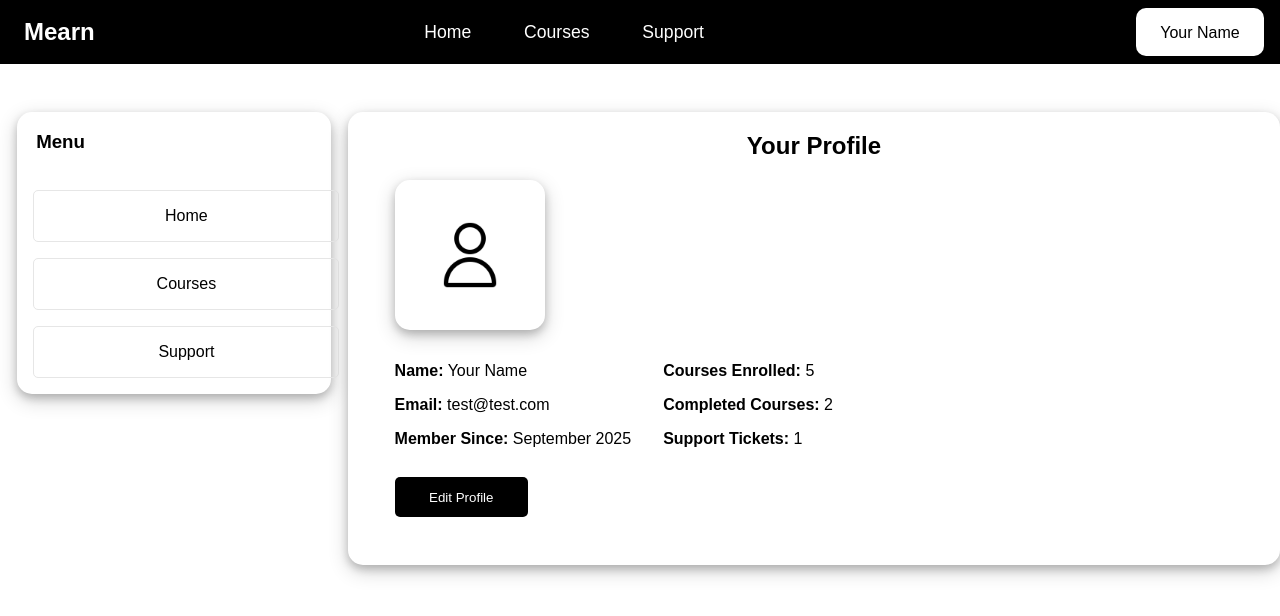
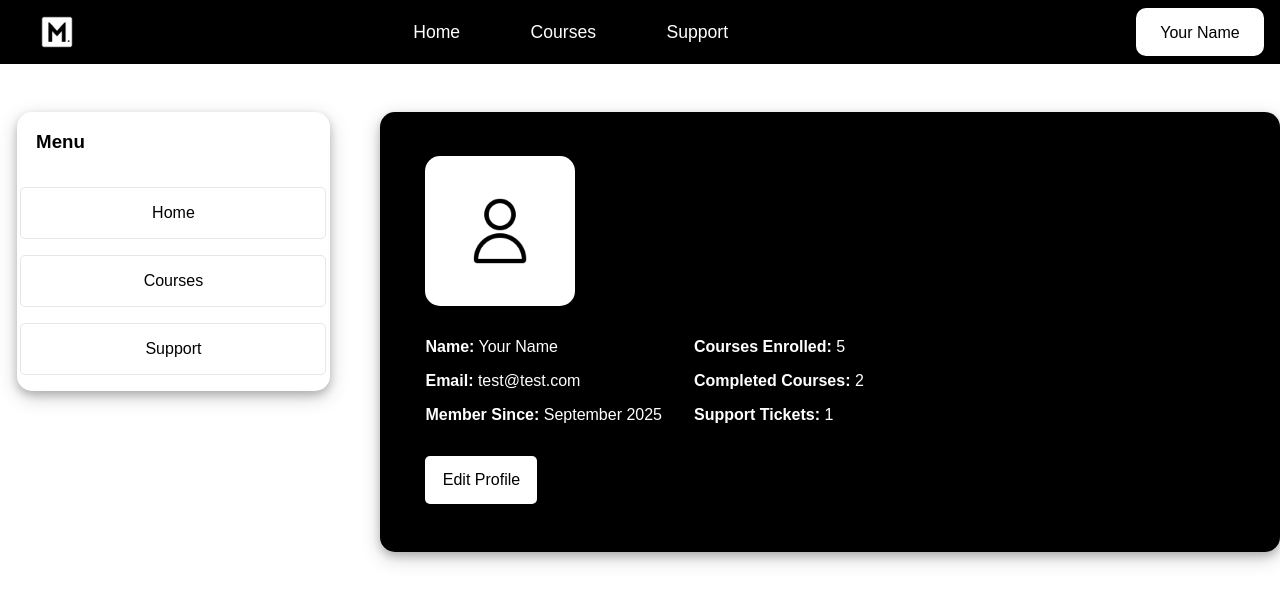
Before and after one commit to kandratiche/web, a plain HTML site: page profilepage.html in a window 1280 px wide. Drawn offline with Linux system fonts and the light colour scheme.

Commit message:
Redesign

```diff
--- a/profilepage.html
+++ b/profilepage.html
@@ -10,7 +10,7 @@
 </head>
 <body>
     <header id="app-header">
-        <h1 class="app-header-company">Mearn</h1>
+        <img class="app-header-company" src="Morphines LOGO.jpg" alt="Mearn"/>
         <p class="app-header-info">Home</p>
         <p class="app-header-info">Courses</p>
         <p class="app-header-info">Support</p>
@@ -23,7 +23,7 @@
             <div class="navbar-menu">
                 <h3 class="navbar-section">Menu</h3>
                 <ul class="navbar-list">
-                    <li class="navbar-item">Home</li>
+                    <a href="index.html"><li class="navbar-item">Home</li></a>
                     <li class="navbar-item">Courses</li>
                     <li class="navbar-item">Support</li>
                 </ul>
--- a/styles/navbar.css
+++ b/styles/navbar.css
@@ -16,12 +16,14 @@
 
 .navbar-section {
     margin-left: 1em;
-    padding-bottom: 1em;
 }
 
 .navbar-list {
+    display: flex;
+    flex-direction: column;
     list-style-type: none;
     padding-left: 0;
+    align-items: center;
 }
 
 .navbar-item {
@@ -32,7 +34,6 @@
     width: 19em;
     padding-top: 1em;
     padding-bottom: 1em;
-    margin-left: 1em;
     margin-top: 1em;
     cursor: pointer;
     border-radius: 5px;
--- a/styles/profile.css
+++ b/styles/profile.css
@@ -2,9 +2,11 @@
     display: flex;
     flex-direction: column;
     align-items: center;
-    width: 77%;
+    width: 74.55%;
     height: fit-content;
     margin-top: 3em;
+    margin-left: 2.1em;
+    background-color: black;
     padding-bottom: 3em;
     border-radius: 15px;
     box-shadow: 0 4px 8px 0 rgba(0, 0, 0, 0.2), 0 6px 20px 0 rgba(0, 0, 0, 0.19);
@@ -13,13 +15,16 @@
 .profile-details {
     display: flex;
     flex-direction: column;
+    margin-top: -1.5em;
     align-items: flex-start;
+    color: white;
     width: 90%;
 }
 
 .profile-details img {
     width: 150px;
     height: 150px;
+    background-color: white;
     border-radius: 15px;
     margin-bottom: 1em;
     box-shadow: 0 4px 8px 0 rgba(0, 0, 0, 0.2), 0 6px 20px 0 rgba(0, 0, 0, 0.19);
@@ -27,23 +32,24 @@
 
 .profile-info {
     display: flex;
+    width: 100%;
 }
 
 .profile-details button {
-    width: 10em;
+    width: 7em;
     height: 3em;
     margin-top: 1em;
-    padding: 0.5em 1em;
-    background-color: black;
-    color: white;
+    background-color: white;
+    color: black;
     border: none;
     border-radius: 5px;
+    font-size: 1em;
     cursor: pointer;
     transition: 0.3s all ease;
 }
 
 .profile-details button:hover {
-    background-color: #333;
+    background-color: rgb(235, 235, 235);
     scale: 0.95;
 }
 
--- a/styles/style.css
+++ b/styles/style.css
@@ -3,6 +3,11 @@ body {
     padding: 0;
     box-sizing: border-box;
     font-family: Arial, Helvetica, sans-serif;
+}
+
+a {
+    text-decoration: none;
+    color: inherit;
 }
 
 #app-header {
@@ -16,16 +21,15 @@ body {
 }
 
 .app-header-company {
-    font-size: 1.5em;
-    font-weight: bold;
-    margin-left: 1em;
+    width: 50px;
+    margin-left: 2em;
     margin-right: 2em;
     cursor: default;
 }
 
 .app-header-info {
     font-size: 1.1em;
-    margin-left: 16em;
+    margin-left: 17em;
     margin-right: -13em;
     cursor: pointer;
     transition: 0.3s all ease;
--- a/styles/welcome.css
+++ b/styles/welcome.css
@@ -40,7 +40,6 @@
     height: 3em;
     border-radius: 10px;
     background-color: white;
-    color: var(--main-color);
     font-size: 1.2em;
     font-weight: bold;
     border: none;
```
Also changed, not shown: index.html (+4 -4 lines), Learn-message.png (added), Morphines LOGO.jpg (added).
